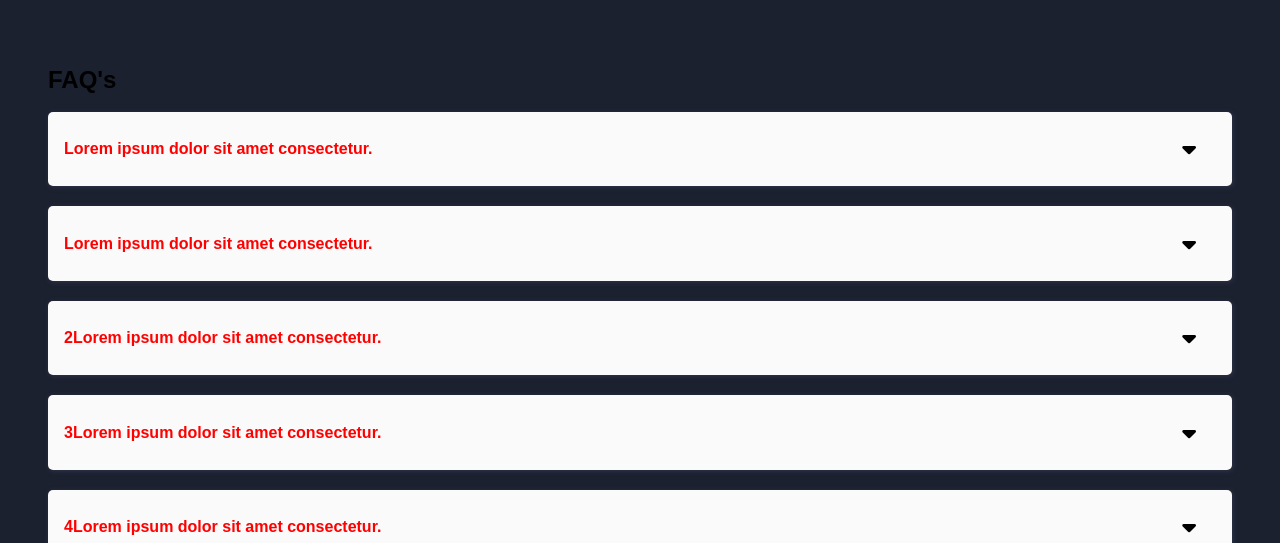
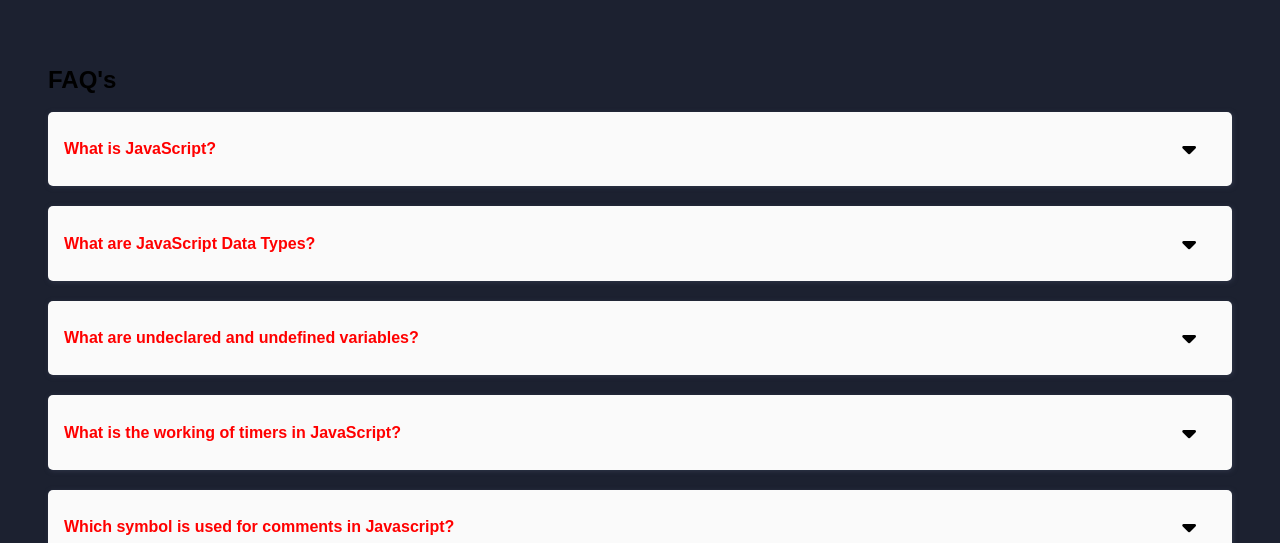
Before and after one commit to umermemon4648/accordian-component, a plain HTML site: page index.html in a window 1280 px wide. Shown: the top 543 px of the page. Drawn offline with Linux system fonts and the light colour scheme.

Commit message:
replace dummy Questions and added new one

```diff
--- a/index.html
+++ b/index.html
@@ -15,12 +15,11 @@
     <!-- 1 -->
     <div class="accordian">
         <div class="question">
-            <h4>Lorem ipsum dolor sit amet consectetur.</h4>
+            <h4>What is JavaScript?</h4>
             <i class="icons fa-solid fa-caret-down"></i>
         </div>
         <div class="answer">
-            <p>Lorem ipsum dolor sit, amet consectetur adipisicing elit. Pariatur nobis vel ipsa, enim iste eum eaque ullam illum a quisquam maxime, numquam officiis eligendi temporibus asperiores neque, vitae similique earum.
-                Lorem ipsum dolor sit amet consectetur adipisicing elit. Iste natus sapiente nisi ullam dolore voluptates asperiores explicabo perspiciatis exercitationem assumenda eveniet adipisci sunt repudiandae nesciunt rem aperiam quibusdam omnis, blanditiis molestiae dolores consequuntur modi quasi.
+            <p>JavaScript is a very powerful client-side scripting language. JavaScript is used mainly for enhancing the interaction of a user with the webpage. In other words, you can make your webpage more lively and interactive, with the help of JavaScript. JavaScript is also being used widely in game development and Mobile application development.
             </p>
         </div>
     </div>
@@ -29,11 +28,18 @@
     <!-- 2 -->
     <div class="accordian">
         <div class="question">
-            <h4>Lorem ipsum dolor sit amet consectetur.</h4>
+            <h4>What are JavaScript Data Types?</h4>
             <i class="icons fa-solid fa-caret-down"></i>
         </div>
         <div class="answer">
-            <p>1Lorem ipsum dolor sit, amet consectetur adipisicing elit. Pariatur nobis vel ipsa, enim iste eum eaque ullam illum a quisquam maxime, numquam officiis eligendi temporibus asperiores neque, vitae similique earum.</p>
+            <p>Following are the JavaScript Data types:</p>
+            <ul>
+                <li>Number</li>
+                <li>String</li>
+                <li>Boolean</li>
+                <li>Object</li>
+                <li>Undefined</li>
+            </ul>
         </div>
     </div>
 
@@ -42,11 +48,12 @@
     <!-- 3 -->
     <div class="accordian">
         <div class="question">
-            <h4>2Lorem ipsum dolor sit amet consectetur.</h4>
+            <h4>What are undeclared and undefined variables?</h4>
             <i class="icons fa-solid fa-caret-down"></i>
         </div>
         <div class="answer">
-            <p>2Lorem ipsum dolor sit, amet consectetur adipisicing elit. Pariatur nobis vel ipsa, enim iste eum eaque ullam illum a quisquam maxime, numquam officiis eligendi temporibus asperiores neque, vitae similique earum.</p>
+            <p>Undeclared variables are those that do not exist in a program and are not declared. If the program tries to read the value of an undeclared variable, then a runtime error is encountered.</p>
+                <p>Undefined variables are those that are declared in the program but have not been given any value. If the program tries to read the value of an undefined variable, an undefined value is returned.</p>
         </div>
     </div>
 
@@ -55,11 +62,15 @@
     <!-- 4 -->
     <div class="accordian">
         <div class="question">
-            <h4>3Lorem ipsum dolor sit amet consectetur.</h4>
+            <h4>What is the working of timers in JavaScript?</h4>
             <i class="icons fa-solid fa-caret-down"></i>
         </div>
         <div class="answer">
-            <p>3Lorem ipsum dolor sit, amet consectetur adipisicing elit. Pariatur nobis vel ipsa, enim iste eum eaque ullam illum a quisquam maxime, numquam officiis eligendi temporibus asperiores neque, vitae similique earum.</p>
+            <p>Timers are used to execute a piece of code at a set time or repeat the code in a given interval. This is done by using the functions setTimeout, setInterval, and clearInterval.</p>
+            <p>The setTimeout(function, delay) function is used to start a timer that calls a particular function after the mentioned delay. The setInterval(function, delay) function repeatedly executes the given function in the mentioned delay and only halts when canceled. The clearInterval(id) function instructs the timer to stop.</p>
+            <p>
+                Timers are operated within a single thread, and thus events might queue up, waiting to be executed.</p>
+
         </div>
     </div>
 
@@ -68,11 +79,18 @@
     <!-- 5 -->
     <div class="accordian">
         <div class="question">
-            <h4>4Lorem ipsum dolor sit amet consectetur.</h4>
+            <h4> Which symbol is used for comments in Javascript?</h4>
             <i class="icons fa-solid fa-caret-down"></i>
         </div>
         <div class="answer">
-            <p>4Lorem ipsum dolor sit, amet consectetur adipisicing elit. Pariatur nobis vel ipsa, enim iste eum eaque ullam illum a quisquam maxime, numquam officiis eligendi temporibus asperiores neque, vitae similique earum.</p>
+
+
+
+            <p>// for Single line comments and</p>
+            <pre>/* Multi
+Line
+Comment
+*/</pre>
         </div>
     </div>
 
```
